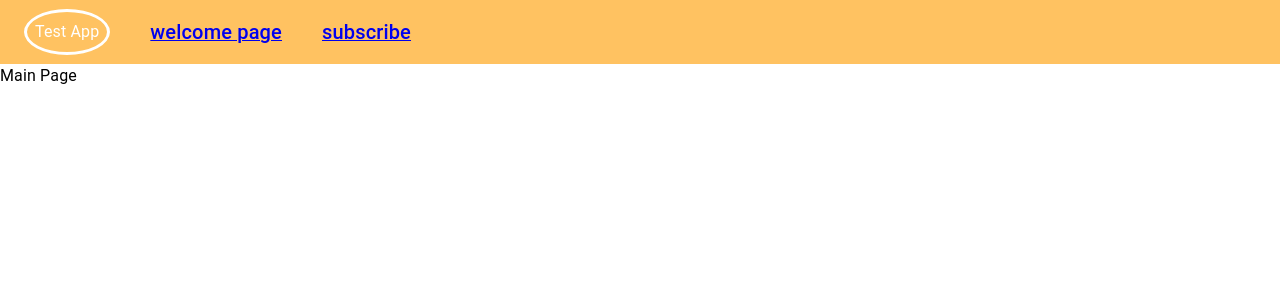
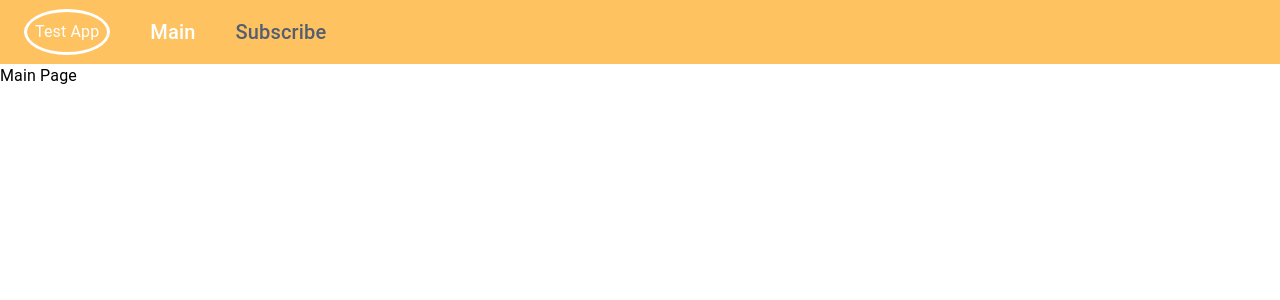
Before and after one commit to DzianisTAppService/test-app, a React (Create React App) app: page /welcome in a window 1280 px wide. Shown: the top 300 px of the page. Built offline with nearby package versions, Linux system fonts and the light colour scheme.

Commit message:
styled nav bar

```diff
--- a/src/app/App.tsx
+++ b/src/app/App.tsx
@@ -15,14 +15,13 @@ function App() {
         <GlobalStyle />
         <NavBar
           links={[
-            { text: 'welcome page', linkTo: PATHS.welcome },
-            { text: 'subscribe', linkTo: PATHS.subscribe },
+            { text: 'Main', linkTo: PATHS.welcome },
+            { text: 'Subscribe', linkTo: PATHS.subscribe },
           ]}
         />
 
         <MainContentContainer>
           <Routes />
-          {/*  <AdminLeftSideBar>{Routes}</AdminLeftSideBar>*/}
         </MainContentContainer>
       </AppContainer>
     </BrowserRouter>
--- a/src/common/NavBar/NavBar.tsx
+++ b/src/common/NavBar/NavBar.tsx
@@ -1,5 +1,5 @@
 import React, { FC, memo } from 'react';
-import { Link as RouterLink } from 'react-router-dom';
+import { NavLink } from 'react-router-dom';
 import { Box, Grid, Typography, Toolbar } from '@mui/material';
 
 import PATHS from 'constants/routes-paths';
@@ -45,11 +45,17 @@ const NavBar: FC<NavBarProps> = ({ links }) => {
                   {links.map((link: NavBarLink) => (
                     <Grid item sm='auto' key={JSON.stringify(link)}>
                       <Box mr={5}>
-                        <RouterLink to={link.linkTo}>
+                        <NavLink
+                          to={link.linkTo}
+                          style={({ isActive }: { isActive: boolean }) => ({
+                            color: isActive ? '#fff' : '#545e6f',
+                            fontWeight: isActive ? 'bold' : 'normal',
+                            textDecoration: 'none',
+                          })}>
                           <Typography variant='h6' component='span' color='inherit'>
                             {link.text}
                           </Typography>
-                        </RouterLink>
+                        </NavLink>
                       </Box>
                     </Grid>
                   ))}
```
